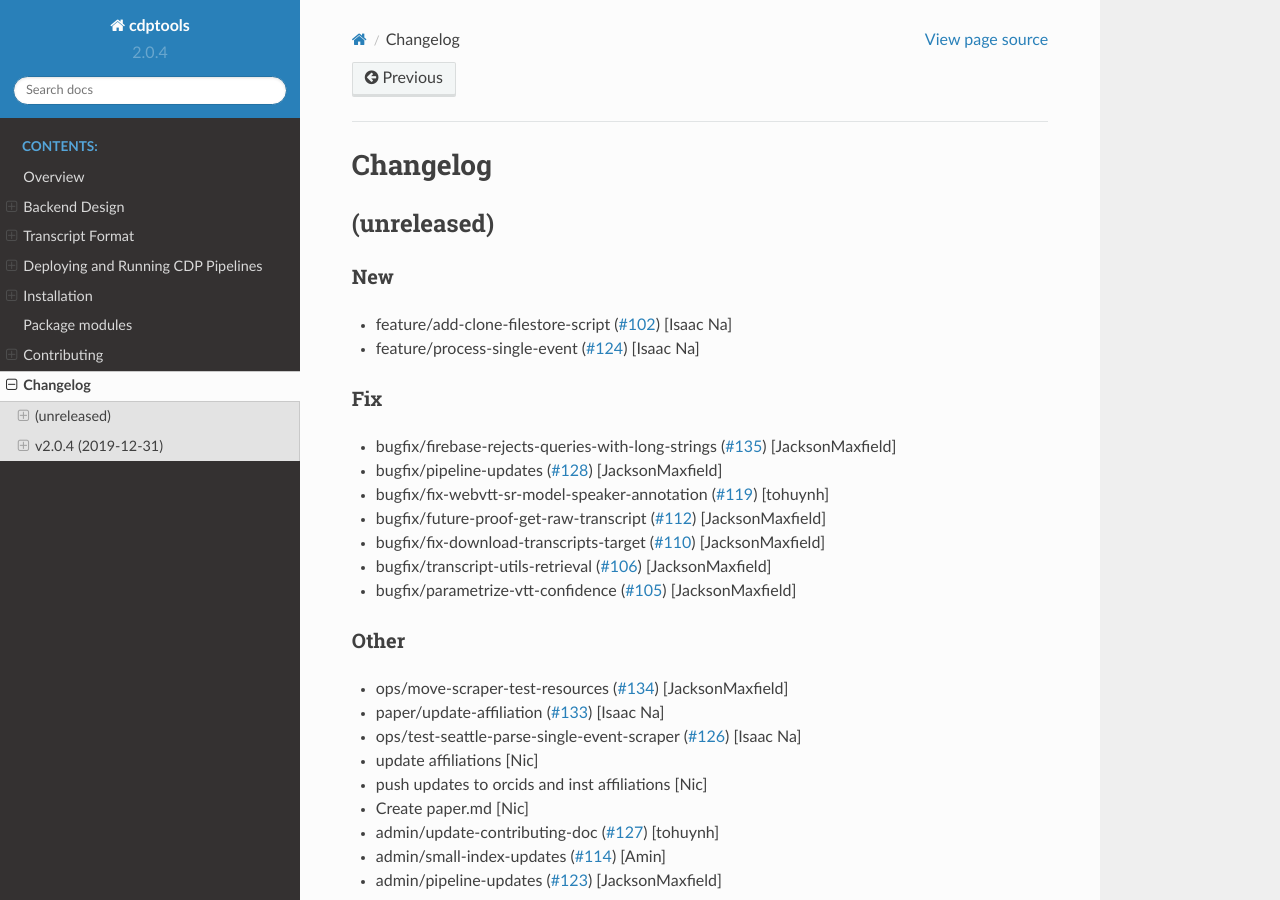
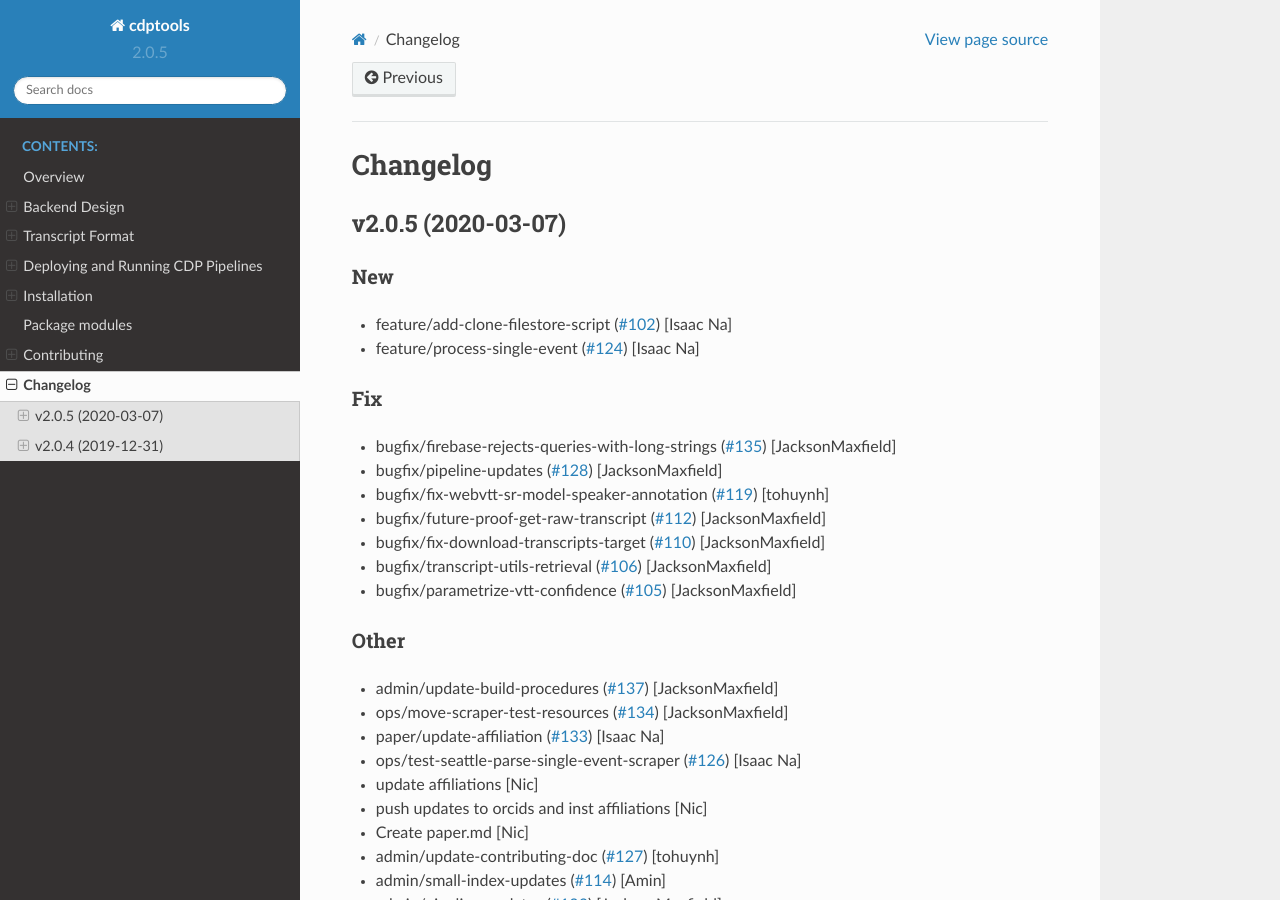
Before and after one commit to CouncilDataProject/cdptools_v2, a Sphinx documentation site: the page built from docs/changelog.rst, in a window 1280 px wide and 900 px high. Built offline with Sphinx 7.4.7 and the Read the Docs theme 2.0.0, drawn with Linux system fonts in a browser that asks for light colours; pages that are not in the unit, such as notebooks, are missing from menus.

Commit message:
Bump version: 2.0.4 → 2.0.5

```diff
--- a/cdptools/__init__.py
+++ b/cdptools/__init__.py
@@ -4,7 +4,7 @@
 
 __author__ = "Jackson Maxfield Brown"
 __email__ = "jmaxfieldbrown@gmail.com"
-__version__ = "2.0.4"
+__version__ = "2.0.5"
 
 from .cdp_instance import CDPInstance  # noqa: F401
 
--- a/docs/changelog.rst
+++ b/docs/changelog.rst
@@ -2,8 +2,8 @@ Changelog
 =========
 
 
-(unreleased)
-------------
+v2.0.5 (2020-03-07)
+-------------------
 
 New
 ~~~
@@ -39,6 +39,9 @@ Fix
 
 Other
 ~~~~~
+- admin/update-build-procedures  (`#137
+  <https://github.com/CouncilDataProject/cdptools/pull/137>`_)
+  [JacksonMaxfield]
 - ops/move-scraper-test-resources  (`#134
   <https://github.com/CouncilDataProject/cdptools/pull/134>`_)
   [JacksonMaxfield]
--- a/setup.cfg
+++ b/setup.cfg
@@ -1,5 +1,5 @@
 [bumpversion]
-current_version = 2.0.4
+current_version = 2.0.5
 commit = True
 tag = True
 
--- a/setup.py
+++ b/setup.py
@@ -122,6 +122,6 @@ setup(
     tests_require=test_requirements,
     extras_require=extra_requirements,
     url="https://github.com/CouncilDataProject/cdptools",
-    version="2.0.4",
+    version="2.0.5",
     zip_safe=False,
 )
```
